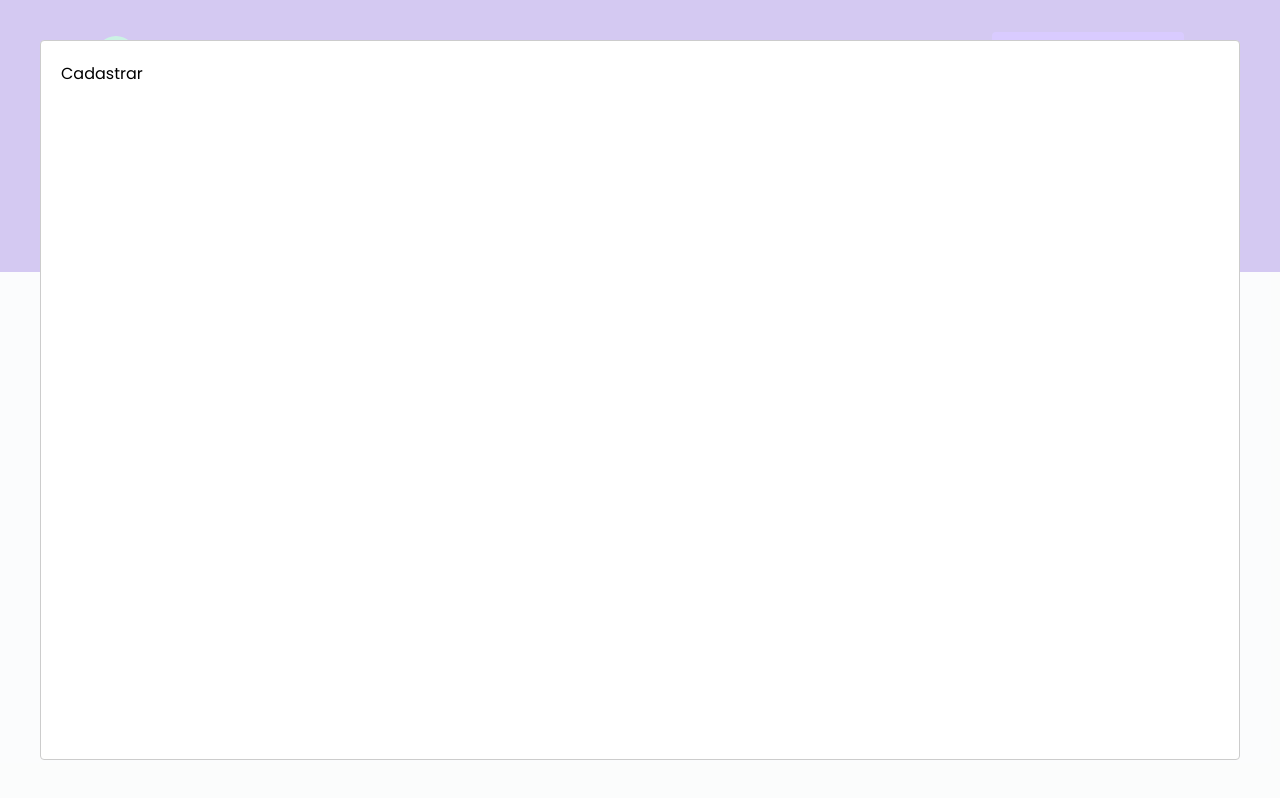
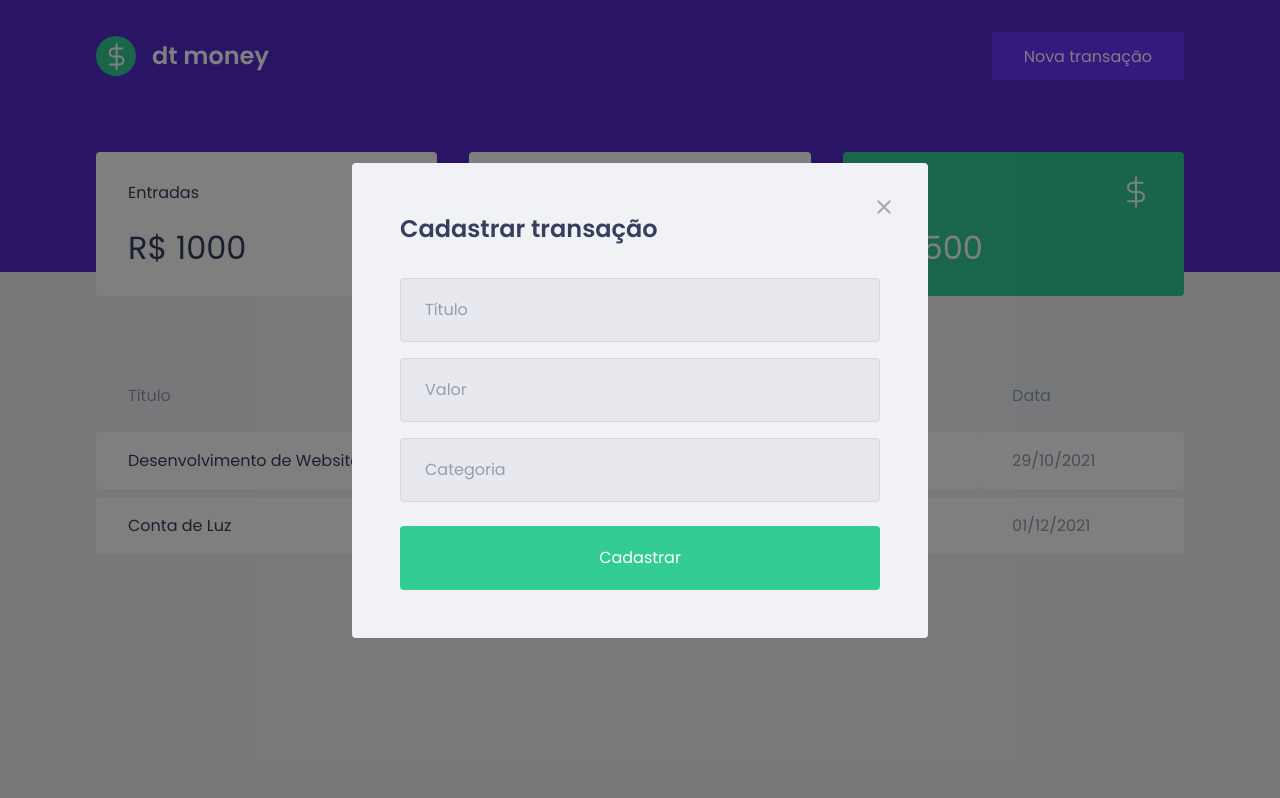
Before and after one commit to Gabriek0/dtmoney, a React (Create React App) app: page / in a window 1280 px wide. Both pictures are taken after a click on the button "Nova transação". Built offline with nearby package versions, Linux system fonts and the light colour scheme; no server answers; what miragejs would draw is missing.

Commit message:
estilizando inputs e botao close do modal

```diff
--- a/src/App.tsx
+++ b/src/App.tsx
@@ -2,6 +2,7 @@
 import Modal from 'react-modal';
 import { Dashboard } from './components/Dashboard/index';
 import { Header } from './components/Header/index'
+import { NewTransactionModal } from './components/NewTransactionModal';
 import { GlobalStyle } from "./styles/global";
 
 Modal.setAppElement('#root')
@@ -25,12 +26,9 @@
 
       <Dashboard />
 
-      <Modal
+      <NewTransactionModal
         isOpen={isNewTransactionModalOpen}
-        onRequestClose={handleCloseNewTransactionModal}
-      >
-        Cadastrar
-      </Modal>
+        onRequestClose={handleCloseNewTransactionModal} />
 
       <GlobalStyle />
     </div>
--- /dev/null
+++ b/src/components/NewTransactionModal/index.tsx
@@ -0,0 +1,39 @@
+import Modal from "react-modal"
+import { Content } from "./styles"
+import closeImg from '../../assets/close.svg'
+
+interface NewTransactionModalProps {
+    isOpen: boolean;
+    onRequestClose: () => void;
+}
+
+export function NewTransactionModal({ isOpen, onRequestClose }: NewTransactionModalProps) {
+    return (
+        <Modal
+            isOpen={isOpen}
+            onRequestClose={onRequestClose}
+            overlayClassName="react-modal-overlay"
+            className="react-modal-content"
+        >
+
+            <button
+                className="react-modal-close"
+                onClick={onRequestClose}
+            >
+                <img src={closeImg} alt="close button" />
+            </button>
+
+            <Content>
+                <h2>Cadastrar transação</h2>
+
+                <input placeholder="Título" />
+
+                <input placeholder="Valor" />
+
+                <input placeholder="Categoria" />
+
+                <button type="submit">Cadastrar</button>
+            </Content>
+        </Modal>
+    )
+}
--- /dev/null
+++ b/src/components/NewTransactionModal/styles.ts
@@ -0,0 +1,48 @@
+import styled from "styled-components";
+
+export const Content = styled.form`
+    h2 {
+        color: var(--text-title);
+        font-size: 1.5rem;
+        margin-bottom: 2rem;
+    }
+
+    input {
+        width: 100%;
+        padding: 0 1.5rem;
+        height: 4rem;
+        border-radius: 0.25rem;
+
+        border: 1px solid #d7d7d7;
+        background: #e7e9ee;
+
+        font-weight: 400;
+        font-size: 1rem;
+
+        &::placeholder {
+            color: var(--text-body);
+        }
+
+        & + input {
+            margin-top: 1rem;
+        }
+    }
+
+    button[type="submit"] {
+        width: 100%;
+        padding: 0 1.5rem;
+        height: 4rem;
+        background: var(--green);
+        color: #fff;
+        border-radius: 0.25rem;
+        border: 0;
+        font-size: 1rem;
+        margin-top: 1.5rem;
+
+        transition: filter 0.2s;
+
+        &:hover {
+            filter: brightness(0.9)
+        }
+    }
+`;
--- a/src/styles/global.ts
+++ b/src/styles/global.ts
@@ -55,4 +55,41 @@
         cursor: not-allowed;
     }
 
+    .react-modal-overlay {
+        background: rgba(0, 0, 0, 0.5);
+
+        /**it for the content to stay fixed and fill the entire screen */
+        position: fixed;
+        top: 0;
+        bottom: 0;
+        right: 0;
+        left: 0;
+
+        display: flex;
+        justify-content: center;
+        align-items: center;
+    }
+
+    .react-modal-content {
+        width: 100%;
+        max-width: 576px;
+        position: relative;
+        background: var(--background);
+        padding: 3rem;
+        border-radius: 0.25rem;
+    }
+
+    .react-modal-close {
+        border: 0;
+        background: transparent;
+        position: absolute;
+        right: 1.5rem;
+        top: 1.5rem;
+        transition: filter 0.2s;
+
+        &:hover {
+            filter: brightness(0.8)
+        }
+    }
+
 `
```
